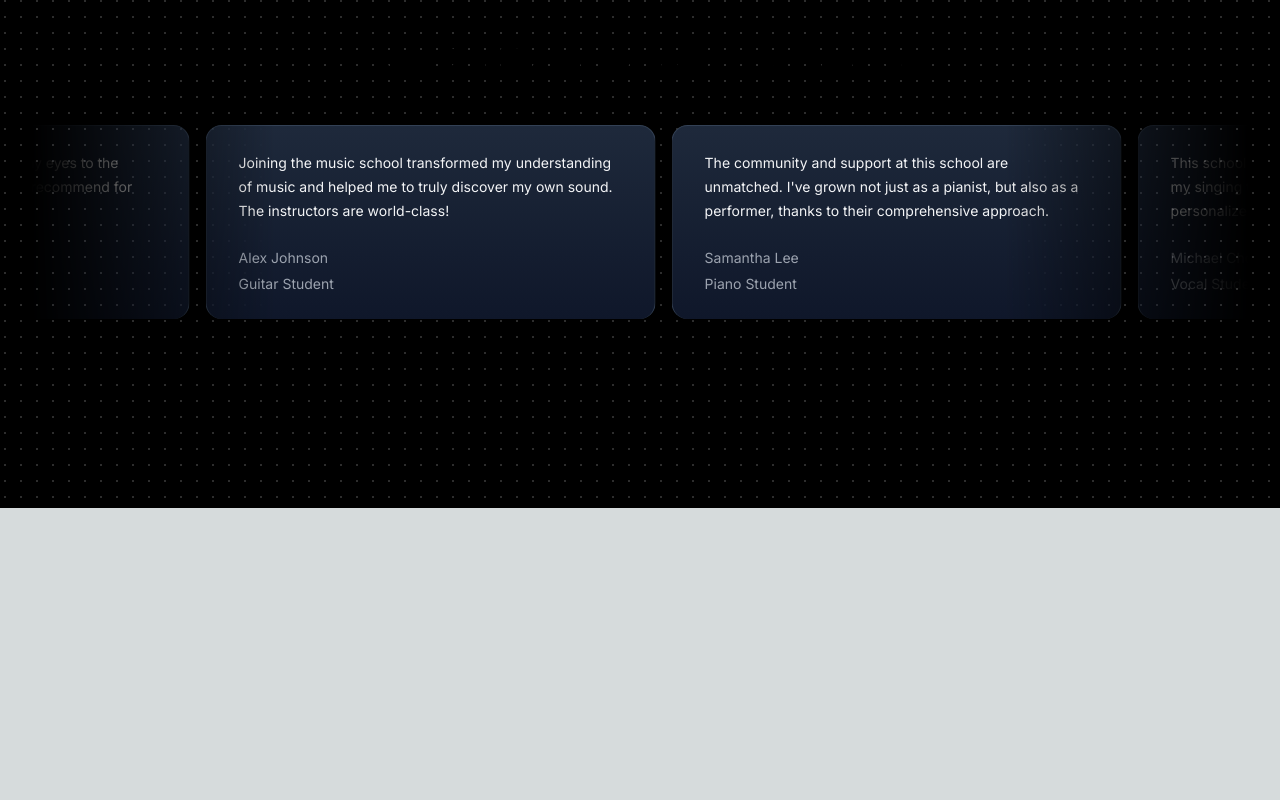
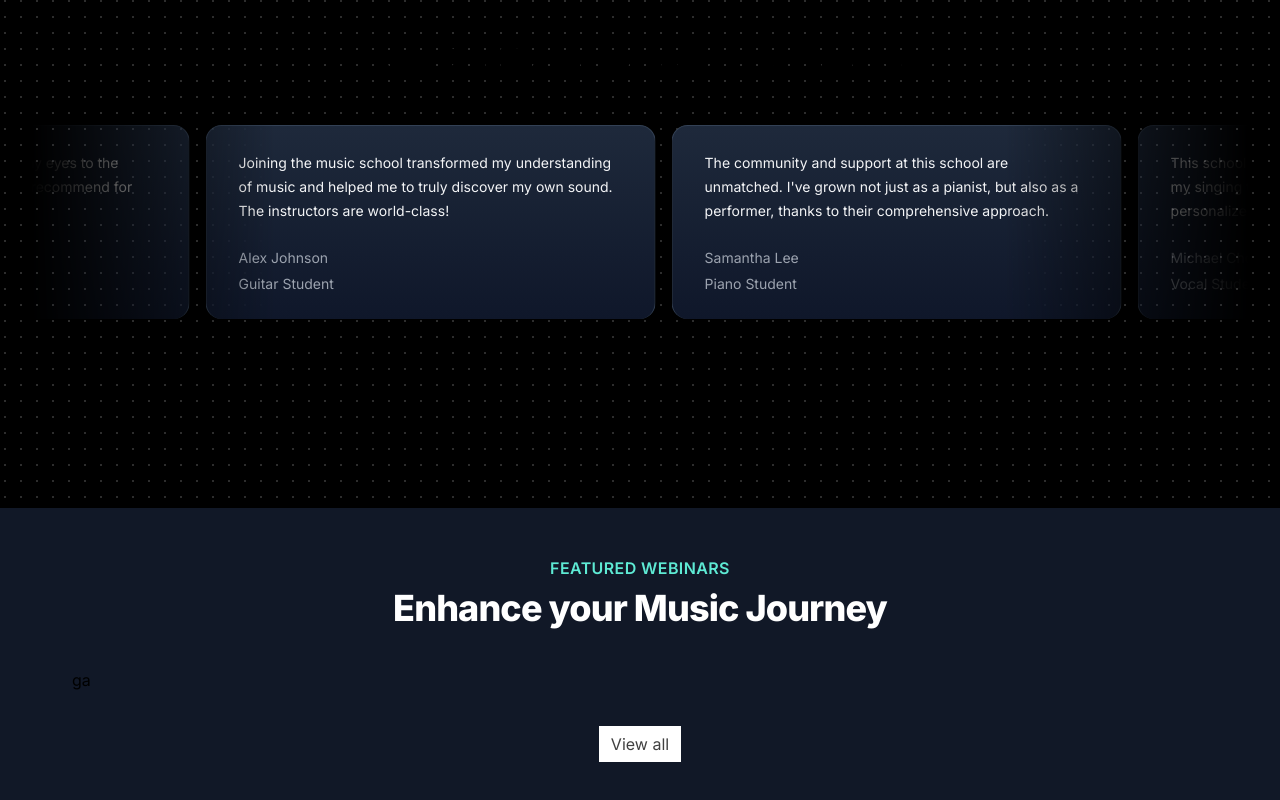
Before and after one commit to Pranay50x/MusicProject, a Next.js app in the folder musicnextjs/: page / in a window 1280 px wide. Shown: the part 1992-2792 px from the top of the page. Before the commit the page ends 2500 px from the top, so only its background shows below. Built offline with nearby package versions, Linux system fonts and the light colour scheme.

Commit message:
Updated Webinars.tsx

```diff
--- a/musicnextjs/src/app/page.tsx
+++ b/musicnextjs/src/app/page.tsx
@@ -3,6 +3,7 @@
 import FeaturedSection from "@/components/FeaturedSection";
 import HeroSection from "@/components/HeroSection";
 import MovingCards from "@/components/MovingCards";
+import Webinars from "@/components/Webinars";
 import WhyChooseUs from "@/components/WhyChooseUs";
 
 export default function Home() {
@@ -14,6 +15,7 @@ export default function Home() {
     <FeaturedSection/>
     <WhyChooseUs />
     <MovingCards />
+    <Webinars />
     </main>
   );
 }
--- a/musicnextjs/src/components/Webinars.tsx
+++ b/musicnextjs/src/components/Webinars.tsx
@@ -1,9 +1,22 @@
+import Link from 'next/link'
 import React from 'react'
 
 function Webinars() {
   return (
-    <div className='text-center'>
+    <div className='p-12 bg-gray-900'>
 
+        <div className='max-w-7xl mx-auto px-4 sm:px-6'>
+            <div className='text-center'>
+                <h2 className='text-base font-semibold text-teal-300 tracking-wide uppercase'>Featured Webinars</h2>
+                <p className='mt-2 text-3xl leading-8 font-extrabold tracking-tight text-white sm:text-4xl'>Enhance your Music Journey</p>
+            </div>
+            <div className='mt-10'>ga</div>
+            <div className='mt-10 text-center'>
+                <Link href={'/'} className='px-3 py-2 rounded-border border-neutral-600 text-neutral-700 bg-white hover:bg-grey-100 transition duration-200 '>
+                    View all
+                </Link>
+            </div>
+        </div>
 
     </div>
   )
```
